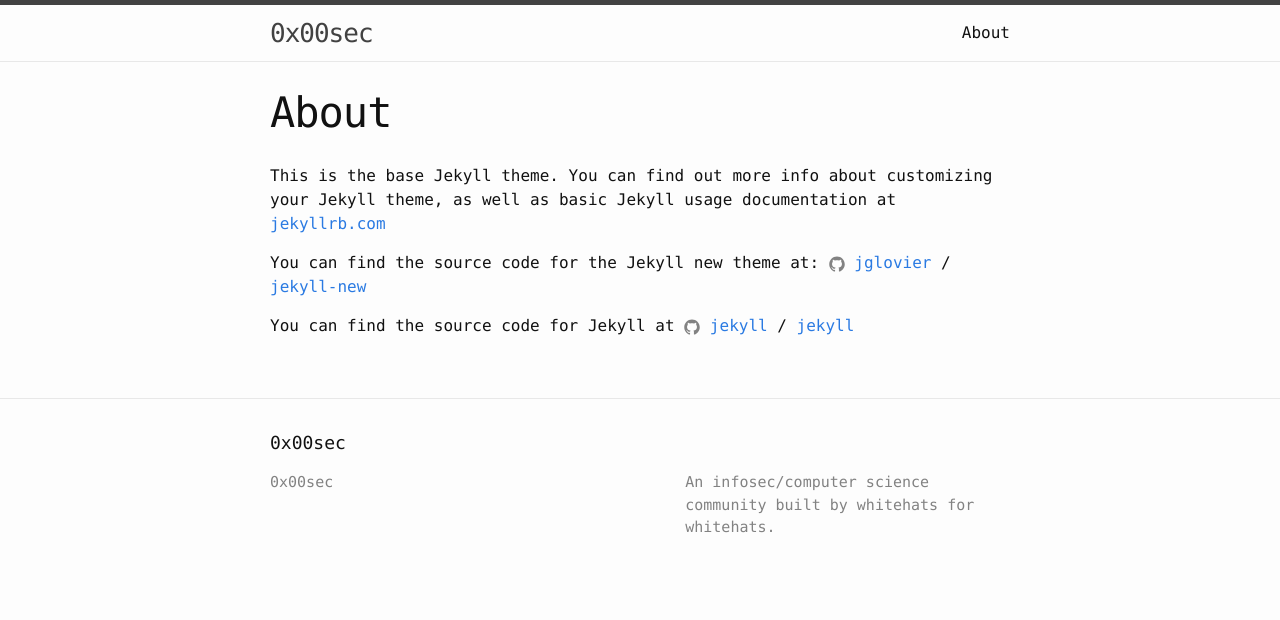
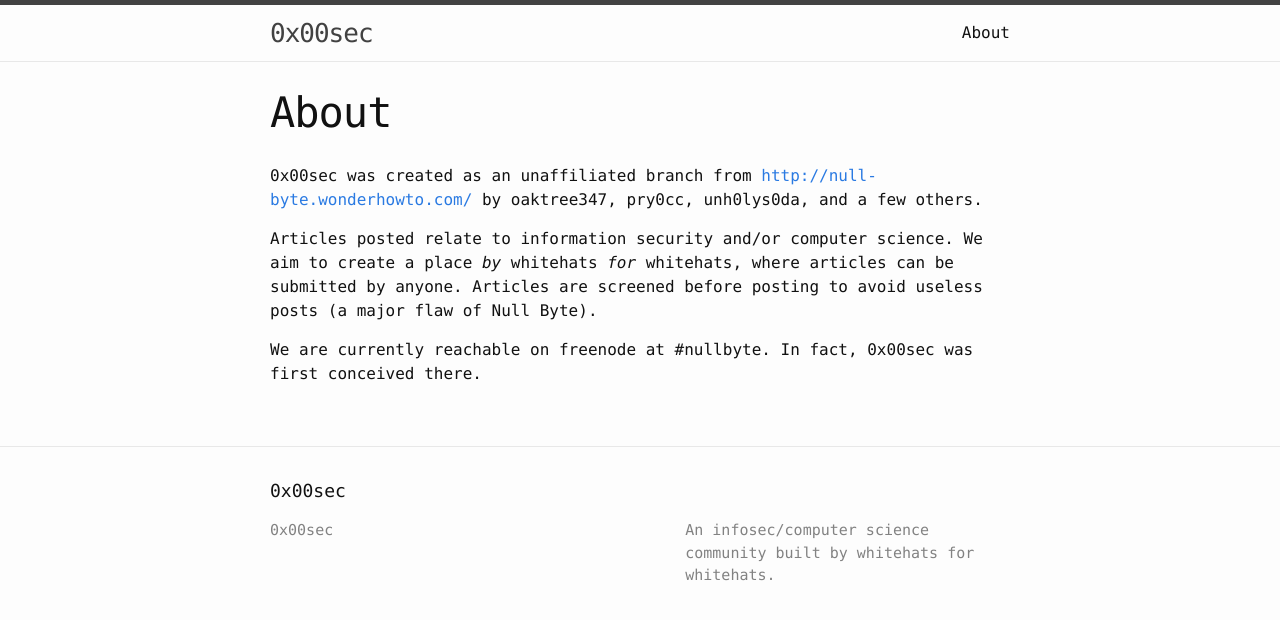
Before and after one commit to unh0lys0daz/0x00sec.github.io, a Jekyll site: the page built from about.md, in a window 1280 px wide. Shown: the top 620 px of the page. Built offline with Jekyll 4.4.1, drawn with Linux system fonts in a browser that asks for light colours.

Commit message:
Update about.md

```diff
--- a/about.md
+++ b/about.md
@@ -4,12 +4,8 @@ title: About
 permalink: /about/
 ---
 
-This is the base Jekyll theme. You can find out more info about customizing your Jekyll theme, as well as basic Jekyll usage documentation at [jekyllrb.com](http://jekyllrb.com/)
+0x00sec was created as an unaffiliated branch from [http://null-byte.wonderhowto.com/](Null Byte) by oaktree347, pry0cc, unh0lys0da, and a few others.
 
-You can find the source code for the Jekyll new theme at:
-{% include icon-github.html username="jglovier" %} /
-[jekyll-new](https://github.com/jglovier/jekyll-new)
+Articles posted relate to information security and/or computer science. We aim to create a place _by_ whitehats _for_ whitehats, where articles can be submitted by anyone. Articles are screened before posting to avoid useless posts (a major flaw of Null Byte).
 
-You can find the source code for Jekyll at
-{% include icon-github.html username="jekyll" %} /
-[jekyll](https://github.com/jekyll/jekyll)
+We are currently reachable on freenode at #nullbyte. In fact, 0x00sec was first conceived there.
```
